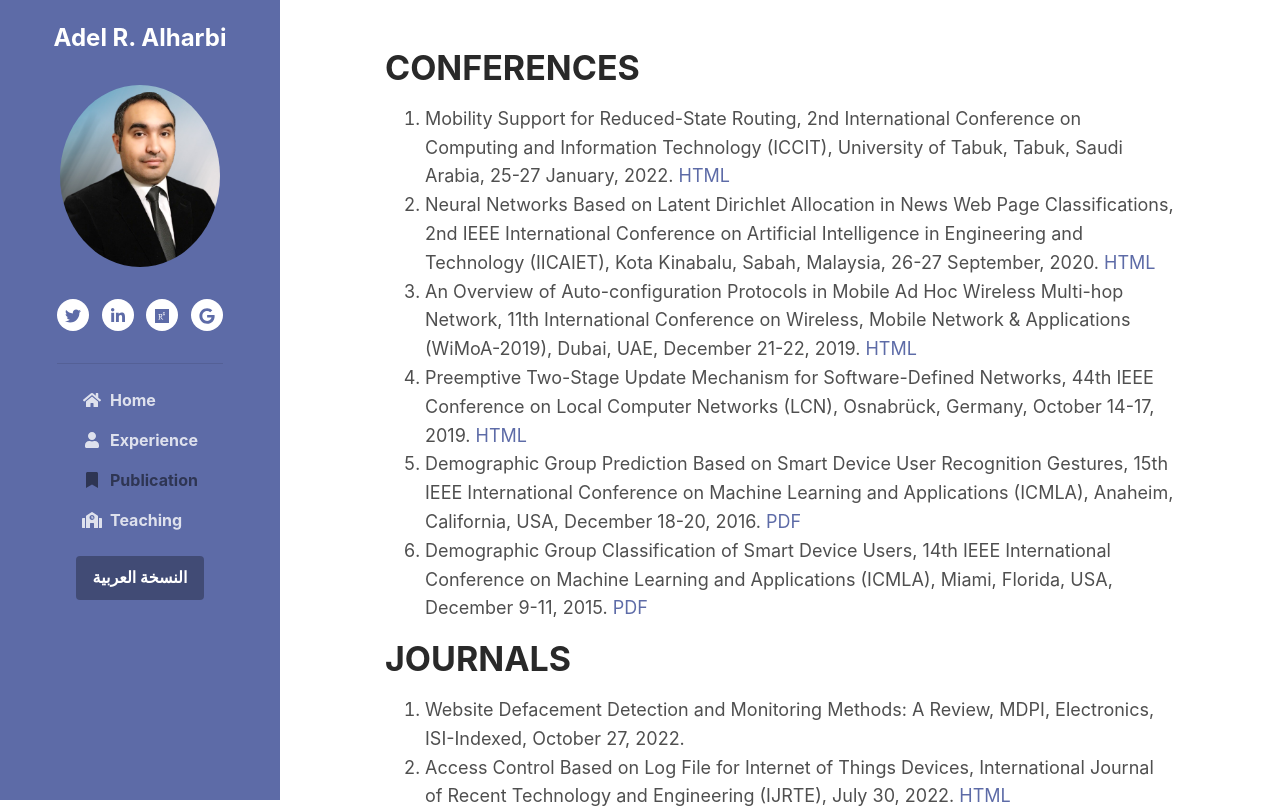
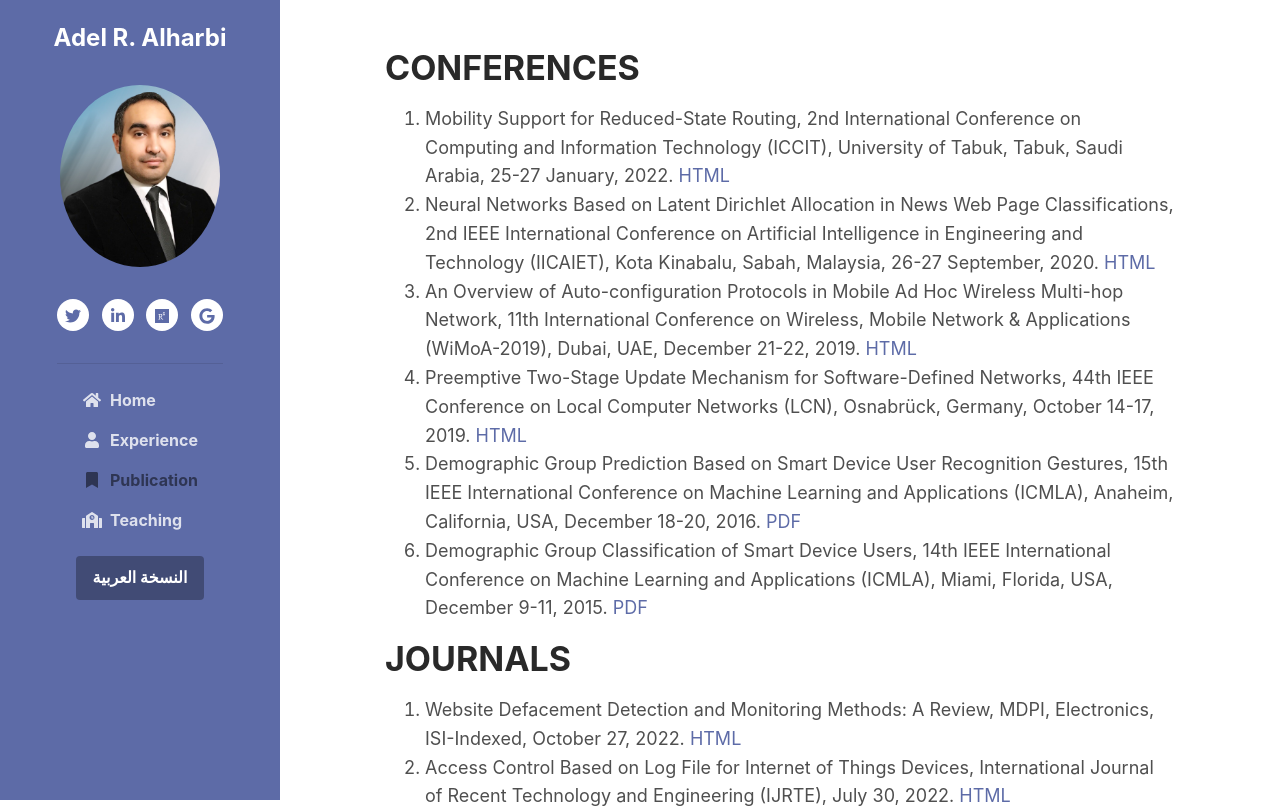
Before and after one commit to AdelRAlharbi/AdelAlharbi.github.io, a plain HTML site: page publication.html in a window 1280 px wide. Shown: the top 808 px of the page. Drawn offline with Linux system fonts and the light colour scheme.

Commit message:
Update publication.html

```diff
--- a/publication.html
+++ b/publication.html
@@ -85,7 +85,7 @@
 			    <h1 class="mb-3">JOURNALS</h1>
 
 				<ol>
-					<li> Website Defacement Detection and Monitoring Methods: A Review, MDPI, Electronics, ISI-Indexed, October 27, 2022. </li>
+					<li> Website Defacement Detection and Monitoring Methods: A Review, MDPI, Electronics, ISI-Indexed, October 27, 2022. <a href="https://www.mdpi.com/2079-9292/11/21/3573/htm">HTML</a> </li>
 					<li> Access Control Based on Log File for Internet of Things Devices, International Journal of Recent Technology and Engineering (IJRTE), July 30, 2022. <a href="https://www.ijrte.org/portfolio-item/b70940711222/">HTML</a> </li>
 					<li> CGST: Provably Secure Lightweight Certificateless Group Signcryption Technique based on Fractional Chaotic Maps, IEEE Access, ISI-Indexed, 4 April 2022. <a href="https://ieeexplore.ieee.org/document/9751080?source=authoralert">HTML</a> </li>
 					<li> An Efficient Crypto Processor Architecture for Side-channel Resistant Binary Huff Curves on FPGA, electronics, MDPI, ISI-Indexed, 28 March 2022. <a href="https://www.mdpi.com/2079-9292/11/7/1131">HTML</a> </li>
```
